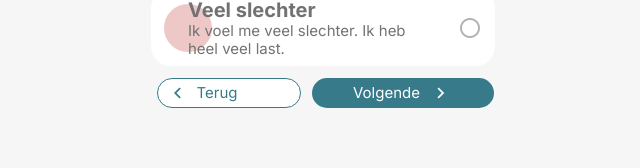
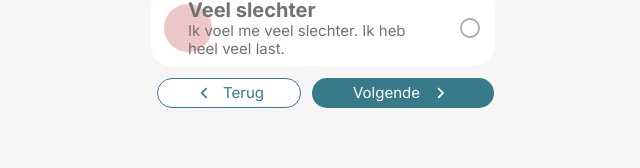
Before and after one commit to plieverse/herstelgids, a React (Vite) app in the folder client/: page /dagboek/invullen in a window 1280 px wide. Shown: the part 561-729 px from the top of the page, without its empty margins (315-955 px from the left). Built offline with nearby package versions, Linux system fonts and the light colour scheme; no server answers.

Commit message:
Center Terug button content horizontally like Volgende button
Co-Authored-By: Claude Sonnet 4.6 <noreply@anthropic.com>

```diff
--- a/client/src/pages/diary/DiaryVraag1Page.jsx
+++ b/client/src/pages/diary/DiaryVraag1Page.jsx
@@ -289,7 +289,8 @@ export default function DiaryVraag1Page() {
             display: 'flex',
             flexDirection: 'row',
             alignItems: 'center',
-            padding: '0px 0px 0px 9px',
+            justifyContent: 'center',
+            padding: 0,
             gap: '8px',
             cursor: 'pointer',
           }}
```
